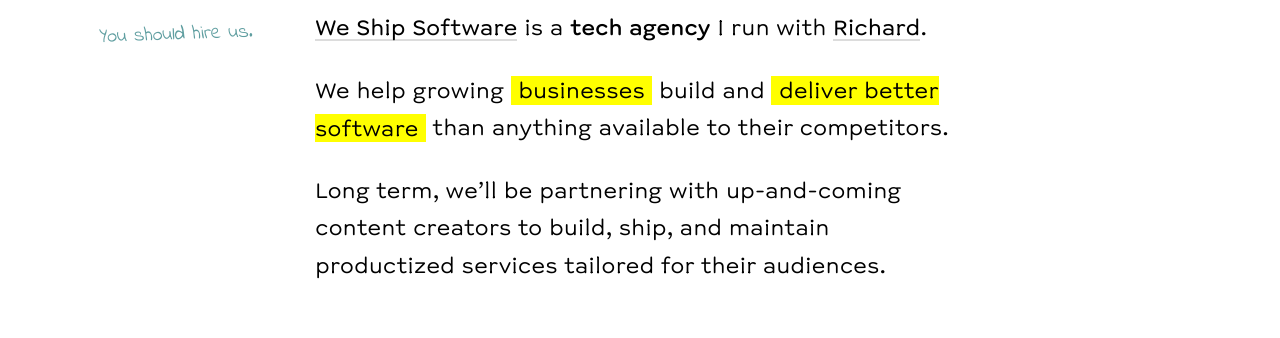
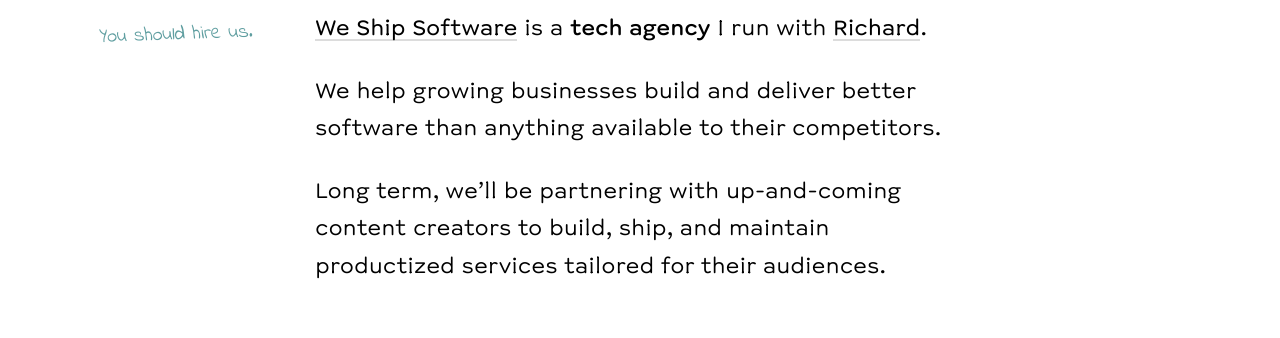
Before and after one commit to jarrodtaylor/jarrodtaylor.github.io, a plain HTML site: page readme.html in a window 1280 px wide. Shown: the part 707-1045 px from the top of the page. Drawn offline with Linux system fonts and the light colour scheme.

Commit message:
Cleans up readme

```diff
--- a/readme.html
+++ b/readme.html
@@ -27,7 +27,7 @@
       <h1>Hi! I’m Jarrod Taylor.</h1><aside>Also, sometimes I make things.</aside><p class="lede">
   Distiller of useless skills. Sports car enthusiast. Writer, programmer, podcaster,
   caffeine addict. Rock ’n’ roll dilettante & ice hockey chirper.
-</p><p>Say hi at <a href="mailto:email@jarrodtaylor.me">email@jarrodtaylor.me</a>.</p><h2>We Ship Software</h2><aside>You should hire us.</aside><p><a href="https://weshipsoftware.com">We Ship Software</a> is a <strong>tech agency</strong> I run with <a href="https://richard.is">Richard</a>.</p><p>We help growing <mark>businesses</mark> build and <mark>deliver better software</mark> than anything available to their competitors.</p><p>Long term, we’ll be partnering with up-and-coming content creators to build, ship, and maintain productized services tailored for their audiences.</p><h2>Active Projects</h2><aside>This site is published with Alternator.</aside><ul><li><a href="https://alternator.sh"><strong>Alternator</strong></a><br /> A CLI tool for building static websites on your Mac. Layouts, includes, and variables in HTML, CSS, and JS. Markdown built–in. Localhost server optional.</li></ul><h2>Collaborations</h2><ul><li><a href="https://degeneratebaker.com"><strong>Degenerate Baker</strong></a><br /> Wickedly sweet custom bakes.</li><li><a href="https://scaringwithsammy.com"><strong>Scaring with Sammy</strong></a><br /> Bite–sized scare acting lessons.</li></ul><h2>Employment History</h2><details open>
+</p><p>Say hi at <a href="mailto:email@jarrodtaylor.me">email@jarrodtaylor.me</a>.</p><h2>We Ship Software</h2><aside>You should hire us.</aside><p><a href="https://weshipsoftware.com">We Ship Software</a> is a <strong>tech agency</strong> I run with <a href="https://richard.is">Richard</a>.</p><p>We help growing businesses build and deliver better software than anything available to their competitors.</p><p>Long term, we’ll be partnering with up-and-coming content creators to build, ship, and maintain productized services tailored for their audiences.</p><h2>Active Projects</h2><aside>This site is published with Alternator.</aside><ul><li><a href="https://alternator.sh"><strong>Alternator</strong></a><br /> A CLI tool for building static websites on your Mac. Layouts, includes, and variables in HTML, CSS, and JS. Markdown built–in. Localhost server optional.</li></ul><h2>Collaborations</h2><ul><li><a href="https://degeneratebaker.com"><strong>Degenerate Baker</strong></a><br /> Wickedly sweet custom bakes.</li><li><a href="https://scaringwithsammy.com"><strong>Scaring with Sammy</strong></a><br /> Bite–sized scare acting lessons.</li></ul><h2>Employment History</h2><details open>
   <summary>
     Associate Partner
     <date>
```
Also changed, not shown: 1 other file.
